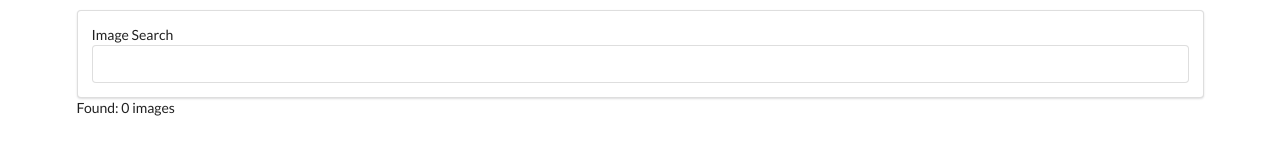
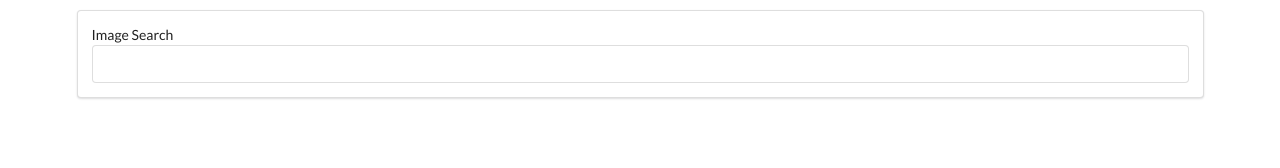
Before and after one commit to BriGuy520/modern-react-redux, a React (Create React App) app in the folder pics/: page / in a window 1280 px wide. Shown: the top 168 px of the page. Built offline with nearby package versions, Linux system fonts and the light colour scheme.

Commit message:
added an ImageList component that we will pass into the App component. This functional component will allow us to pull images from the unsplashapi and display the results.

```diff
--- a/pics/src/components/App.js
+++ b/pics/src/components/App.js
@@ -1,6 +1,7 @@
 import React, { Component } from 'react';
 import unsplash from '../api/unsplash';
 import SearchBar from './SearchBar';
+import ImageList from './ImageList';
 
 
 class App extends Component {
@@ -19,7 +20,7 @@
     return (
       <div className="ui container" style={{ marginTop: '10px' }}>
         <SearchBar onSubmit={this.onSearchSubmit.bind(this)} />
-        Found: {this.state.images.length} images
+        <ImageList images={this.state.images} />
       </div>
     );
   }
--- /dev/null
+++ b/pics/src/components/ImageList.js
@@ -0,0 +1,12 @@
+import React from 'react';
+
+const ImageList = (props) => {
+
+ const images = props.images.map(({description, id, urls}) => {
+    return <img alt={description} key={id} src={urls.small} />;
+  });
+
+  return <div>{images}</div>
+}
+
+export default ImageList;
```
